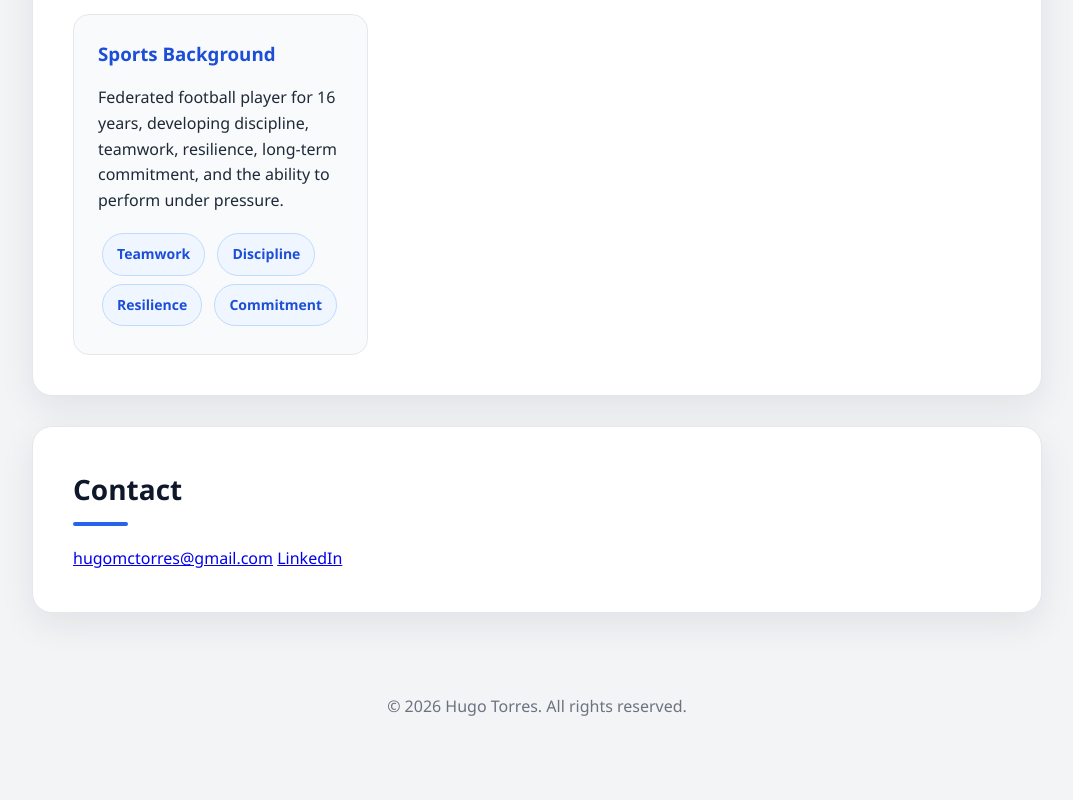
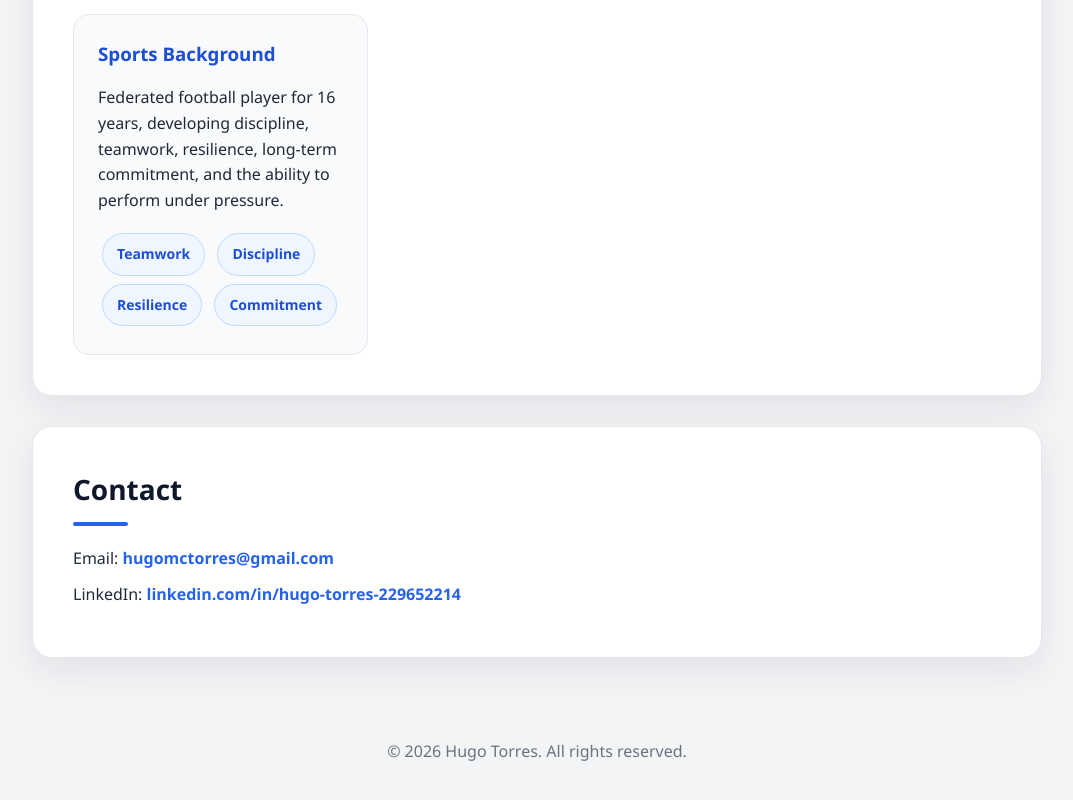
Before and after one commit to hugotorres08/hugotorres08.github.io, a plain HTML site: page index.html in a window 1280 px wide. Shown: the part 5334-6134 px from the top of the page, without its empty margins (103-1176 px from the left). Before the commit the page ends 6104 px from the top, so only its background shows below. Drawn offline with Linux system fonts and the light colour scheme.

Commit message:
Update index.html

```diff
--- a/index.html
+++ b/index.html
@@ -82,6 +82,22 @@
       box-shadow: 0 8px 20px rgba(15, 23, 42, 0.08);
       background: #f8fafc;
     }
+
+    .contact-info p {
+      margin: 8px 0;
+      font-size: 1rem;
+    }
+
+    .contact-info a {
+      color: #2563eb;
+      font-weight: 600;
+      text-decoration: none;
+    }
+
+    .contact-info a:hover {
+      text-decoration: underline;
+    }
+
 
     header h1 {
       font-size: clamp(42px, 8vw, 72px);
@@ -721,9 +737,20 @@
 
     <section id="contact">
       <h2>Contact</h2>
-      <a href="mailto:hugomctorres@gmail.com">hugomctorres@gmail.com</a>
-      <a href="https://www.linkedin.com/in/hugo-torres-229652214/" target="_blank">LinkedIn</a>
-    </section>
+
+    <div class="contact-info">
+      <p>
+        Email:
+        <a href="mailto:hugomctorres@gmail.com">hugomctorres@gmail.com</a>
+      </p>
+
+      <p>
+        LinkedIn:
+        <a href="https://www.linkedin.com/in/hugo-torres-229652214/" target="_blank" rel="noopener noreferrer">
+          linkedin.com/in/hugo-torres-229652214
+        </a>
+      </p>
+    </div>
 
   </main>
 
```
